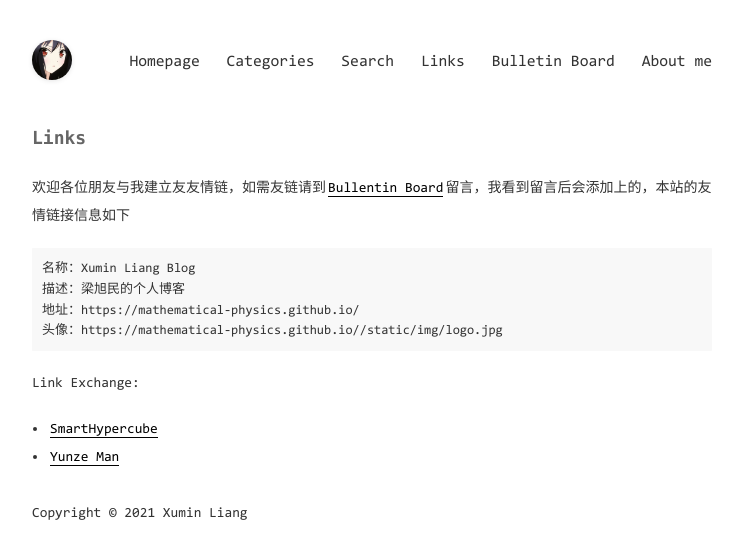
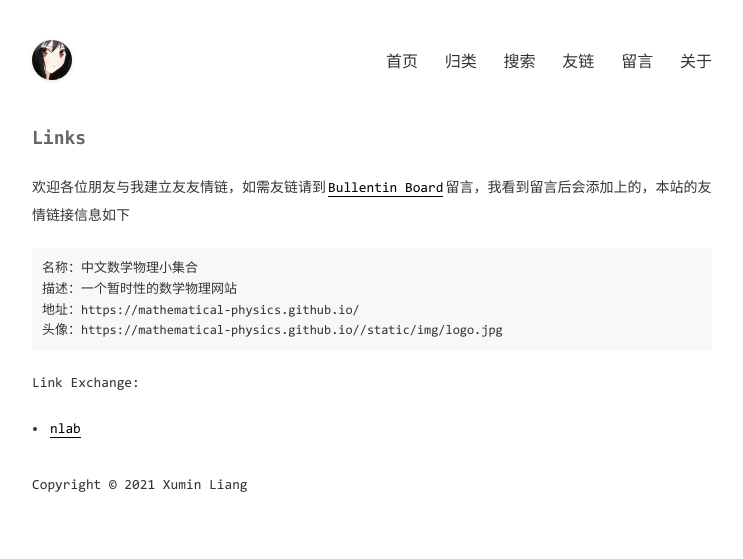
Before and after one commit to Mathematical-Physics/Mathematica-Physics, a Jekyll site: the page built from pages/links.md, in a window 1280 px wide. Shown: the top 559 px of the page, without its empty margins (268-1011 px from the left). Built offline with Jekyll 4.4.1, drawn with Linux system fonts in a browser that asks for light colours.

Commit message:
Update _config.yml

```diff
--- a/_config.yml
+++ b/_config.yml
@@ -1,10 +1,11 @@
 encoding: utf-8
 
 # SEO相关信息
-title: Xumin Liang Blog
-description: 梁旭民的个人博客
-keywords: Xumin Liang,Blog, Mathematics, Physics
-author: Xumin Liang
+title: 中文数学物理小集合
+description: 一个暂时性的数学物理网站
+keywords: Mathematics, Physics, 数学, 物理
+author: Siyuan Yu, Xumin Liang
+footerText: 'Copyright © 2021 Siyuan Yu'
 footerText: 'Copyright © 2021 Xumin Liang'
 
 # 这些不要动
@@ -24,17 +25,17 @@ baseurl: ''
 comments: false
 # 菜单
 menu:
-  - title: Homepage
+  - title: 首页
     url: /
-  - title: Categories
+  - title: 归类
     url: /pages/categories.html
-  - title: Search
+  - title: 搜索
     url: /pages/search.html
-  - title: Links
+  - title: 友链
     url: /pages/links.html
-  - title: Bulletin Board
+  - title: 留言
     url: /pages/chat.html
-  - title: About me
+  - title: 关于
     url: /pages/about.html
 
 # 点击页面文字冒出特效,不需要请设置为false
@@ -56,7 +57,5 @@ extMath: true
 
 # 友情链接
 links:
-  - title: SmartHypercube
-    url: https://0x01.me
-  - title: Yunze Man
-    url: https://yunzeman.github.io/
+  - title: nlab
+    url: http://nlab-pages.s3.us-east-2.amazonaws.com/nlab/show/HomePage
```
